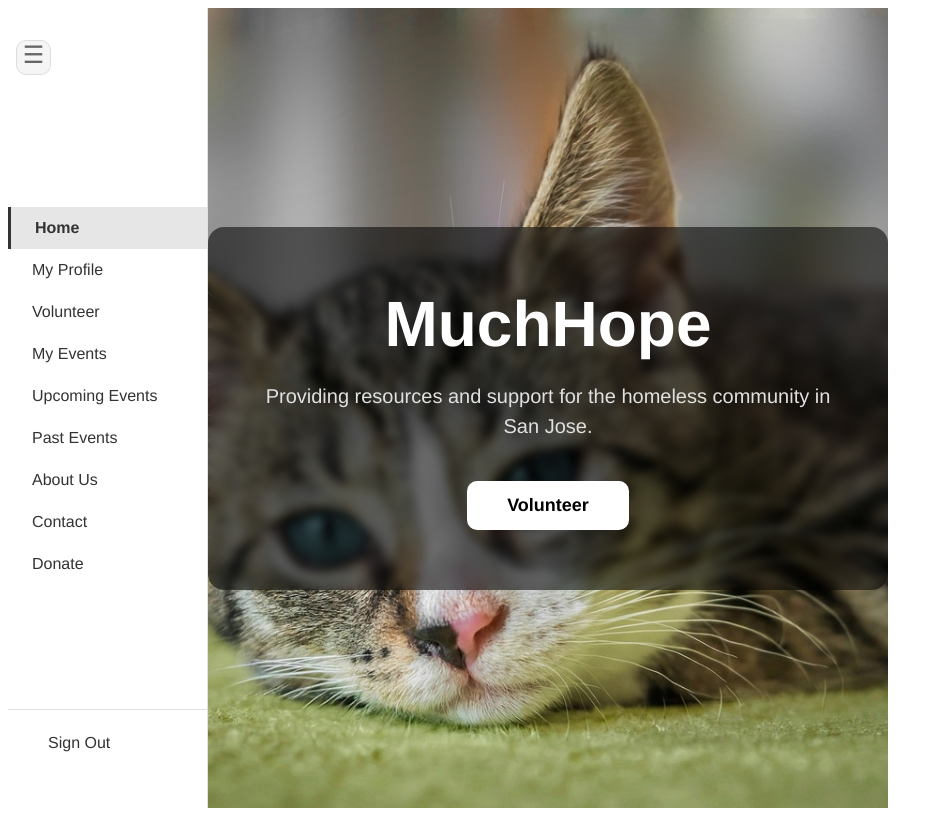
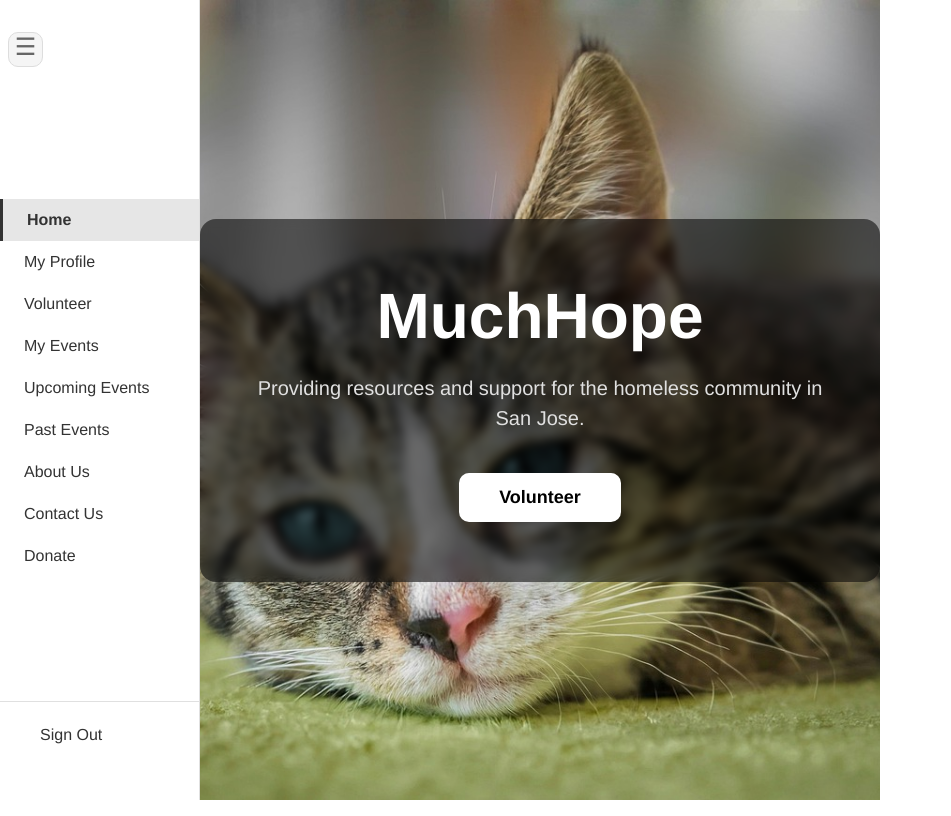
Before and after one commit to KailuanLiu/muchhope-2526, a Next.js app in the folder frontend/: page / in a window 1280 px wide. Shown: the whole page, without its empty margins (0-951 px from the left). Built offline with nearby package versions, Linux system fonts and the light colour scheme.

Commit message:
implemented not logged in view of navbar

```diff
--- a/frontend/src/app/About/page.tsx
+++ b/frontend/src/app/About/page.tsx
@@ -1,5 +1,5 @@
 import About from "../../components/About";
-import Navbar from "../../components/Navbar";
+import Navbar from "../../components/VolunteerNavbar";
 
 export default function ContactUsPage() {
   return (
--- a/frontend/src/app/ContactUs/page.tsx
+++ b/frontend/src/app/ContactUs/page.tsx
@@ -1,5 +1,5 @@
 import Contact from "../../components/Contact";
-import Navbar from "../../components/Navbar";
+import Navbar from "../../components/VolunteerNavbar";
 
 export default function ContactUsPage() {
   return (
--- a/frontend/src/app/globals.css
+++ b/frontend/src/app/globals.css
@@ -0,0 +1,4 @@
+body {
+  margin: 0;
+  padding: 0;
+}
--- a/frontend/src/app/page.tsx
+++ b/frontend/src/app/page.tsx
@@ -1,4 +1,4 @@
-import Navbar from "../components/Navbar";
+import Navbar from "../components/VolunteerNavbar";
 import LandingPage from "../components/LandingPage";
 
 export default function Home() {
--- a/frontend/src/app/profile/page.tsx
+++ b/frontend/src/app/profile/page.tsx
@@ -2,7 +2,7 @@
 
 import ProfileForm from "../../components/ProfileForm";
 import UpcomingShifts from "../../components/UpcomingShifts";
-import Navbar from "../../components/Navbar";
+import Navbar from "../../components/VolunteerNavbar";
 import styles from "../../styles/profile.module.css";
 
 export default function ProfilePage() {
--- a/frontend/src/components/Navbar.tsx
+++ b/frontend/src/components/Navbar.tsx
@@ -1,46 +1,46 @@
 "use client";
 
 import Link from "next/link";
-import { usePathname } from "next/navigation";
 import { useState } from "react";
 import styles from "../styles/navbar.module.css";
 
 export default function Navbar() {
-  const pathname = usePathname();
-  const [collapsed, setCollapsed] = useState(false);
-
-  const navItems = [
-    { label: "Home", href: "/" },
-    { label: "My Profile", href: "/Profile" },
-    { label: "Volunteer", href: "/Volunteer" },
-    // don't have events implemented
-    { label: "My Events", href: "/MyEvents" },
-    { label: "Upcoming Events", href: "/Events/Upcoming" },
-    { label: "Past Events", href: "/Events/Past" },
-    { label: "About Us", href: "/About" },
-    { label: "Contact", href: "/ContactUs" },
-    // donate also not implemented
-    { label: "Donate", href: "/Donate" },
-  ];
+  const [open, setOpen] = useState(false);
 
   return (
-    <nav className={`${styles.sidebar} ${collapsed ? styles.collapsed : ""}`}>
-      <button className={styles.toggleButton} onClick={() => setCollapsed(!collapsed)}>
-        ☰
-      </button>
-      <ul className={styles.navList}>
-        {navItems.map((item) => (
-          <li key={item.href}>
-            <Link href={item.href} className={`${styles.navLink} ${pathname === item.href ? styles.active : ""}`}>
-              <span className={styles.linkText}>{item.label}</span>
-            </Link>
-          </li>
-        ))}
-      </ul>
-      <div className={styles.signOut}>
-        <button className={styles.signOutButton}>
-          <span className={styles.linkText}>Sign Out</span>
+    <nav className={styles.navbar}>
+      <Link href="/" className={styles.link}>
+        Home
+      </Link>
+
+      <Link href="/About" className={styles.link}>
+        About Us
+      </Link>
+
+      <Link href="/" className={styles.logo}>
+        Logo
+      </Link>
+
+      <Link href="/ContactUs" className={styles.link}>
+        Contact Us
+      </Link>
+
+      <div className={styles.dropdownWrapper}>
+        <button className={styles.moreButton} onClick={() => setOpen(!open)}>
+          More
         </button>
+
+        <div className={`${styles.dropdown} ${open ? styles.show : ""}`}>
+          <Link href="/Auth/Login" className={styles.dropdownItem}>
+            Sign Up / Login
+          </Link>
+          <Link href="/Events" className={styles.dropdownItem}>
+            Events
+          </Link>
+          <Link href="/Donate" className={styles.dropdownItem}>
+            Donate
+          </Link>
+        </div>
       </div>
     </nav>
   );
--- /dev/null
+++ b/frontend/src/components/VolunteerNavbar.tsx
@@ -0,0 +1,47 @@
+"use client";
+
+import Link from "next/link";
+import { usePathname } from "next/navigation";
+import { useState } from "react";
+import styles from "../styles/volunteernavbar.module.css";
+
+export default function Navbar() {
+  const pathname = usePathname();
+  const [collapsed, setCollapsed] = useState(false);
+
+  const navItems = [
+    { label: "Home", href: "/" },
+    { label: "My Profile", href: "/Profile" },
+    { label: "Volunteer", href: "/Volunteer" },
+    // don't have events implemented
+    { label: "My Events", href: "/MyEvents" },
+    { label: "Upcoming Events", href: "/Events/Upcoming" },
+    { label: "Past Events", href: "/Events/Past" },
+    { label: "About Us", href: "/About" },
+    { label: "Contact Us", href: "/ContactUs" },
+    // donate also not implemented
+    { label: "Donate", href: "/Donate" },
+  ];
+
+  return (
+    <nav className={`${styles.sidebar} ${collapsed ? styles.collapsed : ""}`}>
+      <button className={styles.toggleButton} onClick={() => setCollapsed(!collapsed)}>
+        ☰
+      </button>
+      <ul className={styles.navList}>
+        {navItems.map((item) => (
+          <li key={item.href}>
+            <Link href={item.href} className={`${styles.navLink} ${pathname === item.href ? styles.active : ""}`}>
+              <span className={styles.linkText}>{item.label}</span>
+            </Link>
+          </li>
+        ))}
+      </ul>
+      <div className={styles.signOut}>
+        <button className={styles.signOutButton}>
+          <span className={styles.linkText}>Sign Out</span>
+        </button>
+      </div>
+    </nav>
+  );
+}
--- a/frontend/src/styles/navbar.module.css
+++ b/frontend/src/styles/navbar.module.css
@@ -1,122 +1,112 @@
-.sidebar {
-  width: 200px;
-  min-height: 100vh;
-  box-sizing: border-box;
-  background-color: #ffffff;
-  border-right: 1px solid #e0e0e0;
-  display: flex;
-  flex-direction: column;
-  justify-content: space-between;
-  padding: 2rem 0;
+.navbar,
+.logo,
+.link,
+.moreButton,
+.dropdownItem {
   font-family: "Helvetica Neue", Helvetica, Arial, sans-serif;
-  overflow: hidden;
-  transition: width 0.3s cubic-bezier(0.4, 0, 0.2, 1);
 }
 
-.navList {
-  list-style: none;
-  padding: 0;
+.navbar {
+  position: relative;
+  display: grid;
+  grid-template-columns: repeat(5, auto);
+  justify-content: space-evenly;
+  align-items: center;
+  width: 100%;
   margin: 0;
+  background: #adc2cb;
+  padding: 20px 5px;
+  min-height: 30px;
+  box-sizing: border-box;
+  z-index: 1000;
 }
 
-.navLink {
-  display: block;
-  padding: 0.75rem 1.5rem;
-  color: #333;
+.logo {
+  font-size: 2rem;
+  font-weight: 700;
+  color: white;
   text-decoration: none;
-  font-size: 1rem;
-  transition: background-color 0.2s ease;
+  line-height: 1;
+  white-space: nowrap;
 }
 
-.navLink:hover {
-  background-color: #f5f5f5;
+.link {
+  color: white;
+  text-decoration: none;
+  font-size: 1.2rem;
+  font-weight: 400;
+  white-space: nowrap;
 }
 
-.active {
-  background-color: #e6e6e6;
-  font-weight: 600;
-  border-left: 3px solid #333;
+.link:hover {
+  opacity: 0.85;
 }
 
-.signOut {
-  padding: 1rem 1.5rem;
-  border-top: 1px solid #e0e0e0;
+.dropdownWrapper {
+  position: relative;
 }
 
-.signOutButton {
-  width: 100%;
-  padding: 0.5rem 1rem;
-  background-color: transparent;
+.moreButton {
+  background: none;
   border: none;
-  color: #333;
-  font-size: 1rem;
-  text-align: left;
+  padding: 0;
+  font-size: 1.25rem;
+  color: white;
+  font-weight: 400;
   cursor: pointer;
   font-family: inherit;
 }
 
-.signOutButton:hover {
-  background-color: #f5f5f5;
+.moreButton:hover {
+  opacity: 0.85;
 }
 
-.collapsed {
-  width: 60px;
-  border-right: none;
-  transition-delay: 0.1s;
+.dropdown {
+  position: absolute;
+  top: calc(100% + 10px);
+  left: 50%;
+  right: 0;
+  width: 220px;
+  background: #f3f3f3;
+  border-radius: 6px;
+  box-shadow: 0 4px 16px rgba(0, 0, 0, 0.18);
+  padding: 14px 0;
+  z-index: 100;
+  transform: translateX(-50%) translateY(-10px);
+  opacity: 0;
+  pointer-events: none;
+  transition: all 0.25s ease;
 }
 
-.navLink {
+.show {
+  opacity: 1;
+  transform: translateX(-50%) translateY(10%);
+  pointer-events: auto;
+}
+
+.dropdownItem {
   display: block;
-  padding: 0.75rem 1.5rem;
-  color: #333;
+  padding: 12px 16px;
+  color: #7d9aa4;
   text-decoration: none;
   font-size: 1rem;
-  transition:
-    background-color 0.2s ease,
-    opacity 0.2s ease;
 }
 
-.collapsed .navLink {
-  opacity: 0;
+.dropdownItem:hover {
+  background: #e9e9e9;
 }
 
-.toggleButton {
-  width: 35px; /* square width */
-  height: 35px; /* square height */
-  display: flex; /* center the ☰ */
-  align-items: left;
-  justify-content: center;
-  font-size: 1.5rem;
-  color: #666666;
-  background-color: #f5f5f5; /* optional background */
-  border: 1px solid #ddd; /* optional border */
-  border-radius: 10px; /* optional rounded corners */
-  cursor: pointer;
-  margin: 0 0 0.5rem 0.5rem; /* small margin from top-left */
-  padding: 0;
+@media (max-width: 900px) {
+  .navbar {
+    grid-template-columns: 1fr;
+    gap: 18px;
+    justify-content: center;
+    text-align: center;
+    padding: 20px;
+  }
+
+  .dropdown {
+    right: 50%;
+    transform: translateX(50%);
+  }
 }
-
-.toggleButton:hover {
-  background-color: #e0e0e0;
-}
-
-.linkText {
-  display: inline-block;
-  white-space: nowrap;
-  opacity: 0;
-  transition: opacity 0.2s ease 0.3s;
-}
-
-.sidebar:not(.collapsed) .linkText {
-  opacity: 1;
-  position: static; /* back into normal flow */
-  transition: opacity 0.2s ease 0.3s; /* delay to appear after sidebar expands */
-}
-
-.collapsed .linkText {
-  opacity: 0;
-  pointer-events: none;
-  transition:
-    opacity 0.2s ease 0s,
-    left 0s ease 0s;
-}
--- /dev/null
+++ b/frontend/src/styles/volunteernavbar.module.css
@@ -0,0 +1,122 @@
+.sidebar {
+  width: 200px;
+  min-height: 100vh;
+  box-sizing: border-box;
+  background-color: #ffffff;
+  border-right: 1px solid #e0e0e0;
+  display: flex;
+  flex-direction: column;
+  justify-content: space-between;
+  padding: 2rem 0;
+  font-family: "Helvetica Neue", Helvetica, Arial, sans-serif;
+  overflow: hidden;
+  transition: width 0.3s cubic-bezier(0.4, 0, 0.2, 1);
+}
+
+.navList {
+  list-style: none;
+  padding: 0;
+  margin: 0;
+}
+
+.navLink {
+  display: block;
+  padding: 0.75rem 1.5rem;
+  color: #333;
+  text-decoration: none;
+  font-size: 1rem;
+  transition: background-color 0.2s ease;
+}
+
+.navLink:hover {
+  background-color: #f5f5f5;
+}
+
+.active {
+  background-color: #e6e6e6;
+  font-weight: 600;
+  border-left: 3px solid #333;
+}
+
+.signOut {
+  padding: 1rem 1.5rem;
+  border-top: 1px solid #e0e0e0;
+}
+
+.signOutButton {
+  width: 100%;
+  padding: 0.5rem 1rem;
+  background-color: transparent;
+  border: none;
+  color: #333;
+  font-size: 1rem;
+  text-align: left;
+  cursor: pointer;
+  font-family: inherit;
+}
+
+.signOutButton:hover {
+  background-color: #f5f5f5;
+}
+
+.collapsed {
+  width: 60px;
+  border-right: none;
+  transition-delay: 0.1s;
+}
+
+.navLink {
+  display: block;
+  padding: 0.75rem 1.5rem;
+  color: #333;
+  text-decoration: none;
+  font-size: 1rem;
+  transition:
+    background-color 0.2s ease,
+    opacity 0.2s ease;
+}
+
+.collapsed .navLink {
+  opacity: 0;
+}
+
+.toggleButton {
+  width: 35px; /* square width */
+  height: 35px; /* square height */
+  display: flex; /* center the ☰ */
+  align-items: left;
+  justify-content: center;
+  font-size: 1.5rem;
+  color: #666666;
+  background-color: #f5f5f5; /* optional background */
+  border: 1px solid #ddd; /* optional border */
+  border-radius: 10px; /* optional rounded corners */
+  cursor: pointer;
+  margin: 0 0 0.5rem 0.5rem; /* small margin from top-left */
+  padding: 0;
+}
+
+.toggleButton:hover {
+  background-color: #e0e0e0;
+}
+
+.linkText {
+  display: inline-block;
+  white-space: nowrap;
+  opacity: 0;
+  transition: opacity 0.2s ease 0.3s;
+}
+
+.sidebar:not(.collapsed) .linkText {
+  opacity: 1;
+  position: static; /* back into normal flow */
+  transition: opacity 0.2s ease 0.3s; /* delay to appear after sidebar expands */
+}
+
+.collapsed .linkText {
+  opacity: 0;
+  pointer-events: none;
+  transition:
+    opacity 0.2s ease 0s,
+    left 0s ease 0s;
+}
```
